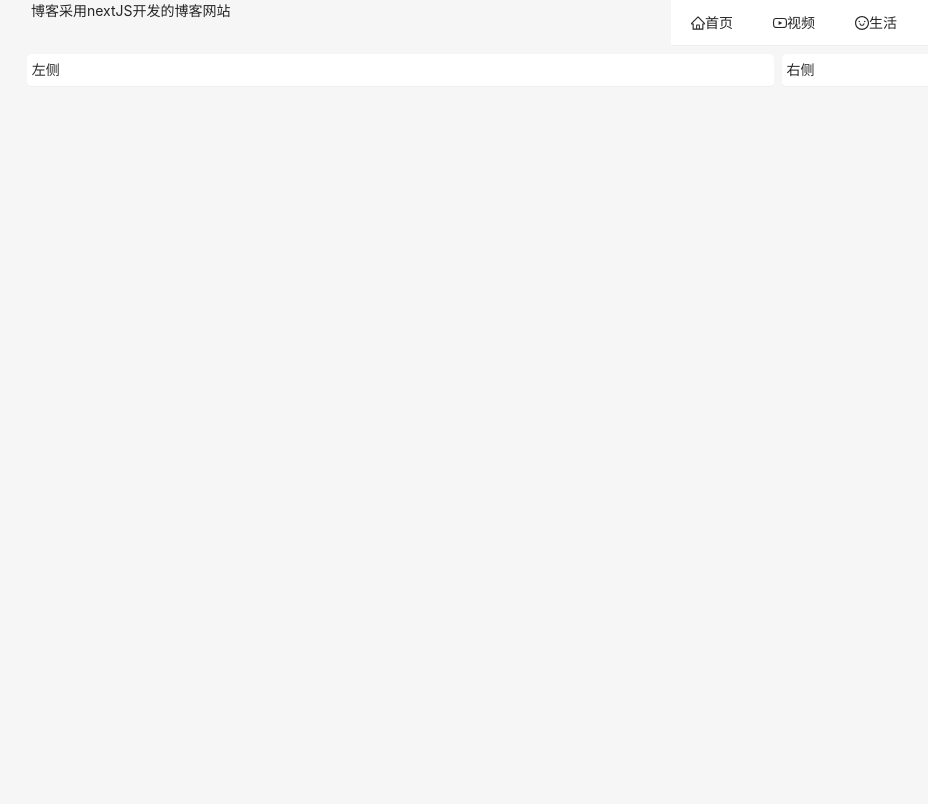
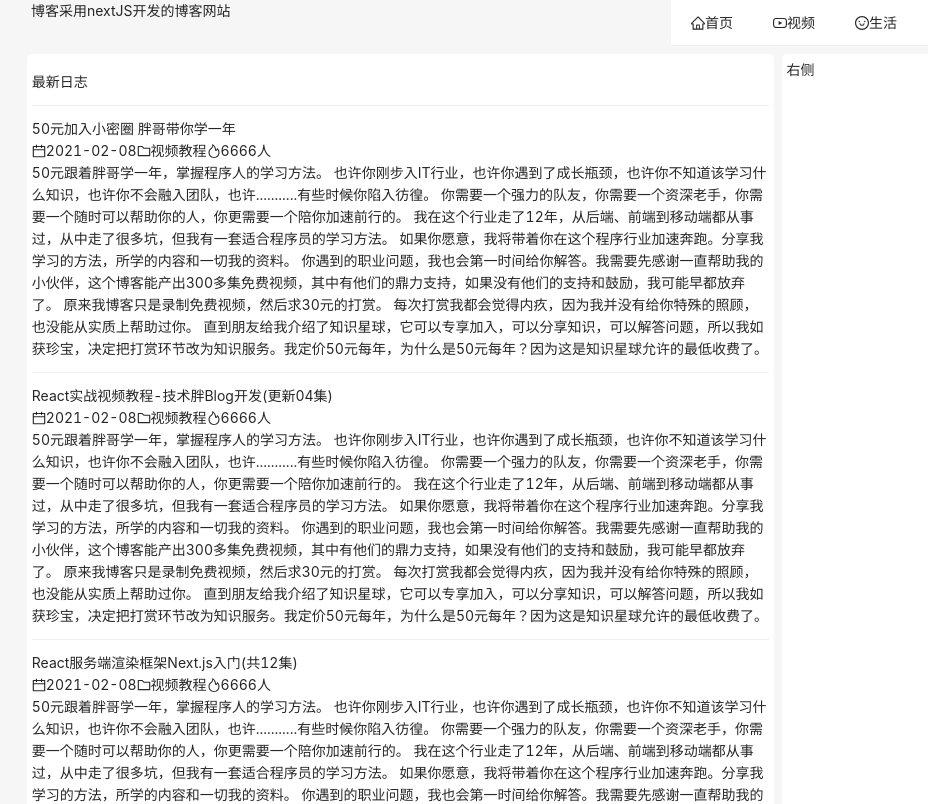
Before and after one commit to GhostyCHEN/react_blog, a Next.js app: page / in a window 1280 px wide. Shown: the top 804 px of the page, without its empty margins (129-1057 px from the left). Built offline with nearby package versions, Linux system fonts and the light colour scheme.

Commit message:
首页列表制作

```diff
--- a/pages/index.js
+++ b/pages/index.js
@@ -1,16 +1,71 @@
-import React from 'react'
-import Head from 'next/head'
-import {Row, Col} from 'antd'
-import Header from '../components/Header'
-const Home = () => (
+import React, { useState } from "react";
+import Head from "next/head";
+import {
+  CalendarOutlined,
+  FolderOutlined,
+  FireOutlined,
+} from "@ant-design/icons";
+import { Row, Col, List } from "antd";
+import Header from "../components/Header";
+import "../static/style/pages/index.module.css";
+const Home = () => {
+  const [mylist, setMylist] = useState([
+    {
+      title: "50元加入小密圈 胖哥带你学一年",
+      context:
+        "50元跟着胖哥学一年，掌握程序人的学习方法。 也许你刚步入IT行业，也许你遇到了成长瓶颈，也许你不知道该学习什么知识，也许你不会融入团队，也许...........有些时候你陷入彷徨。 你需要一个强力的队友，你需要一个资深老手，你需要一个随时可以帮助你的人，你更需要一个陪你加速前行的。 我在这个行业走了12年，从后端、前端到移动端都从事过，从中走了很多坑，但我有一套适合程序员的学习方法。 如果你愿意，我将带着你在这个程序行业加速奔跑。分享我学习的方法，所学的内容和一切我的资料。 你遇到的职业问题，我也会第一时间给你解答。我需要先感谢一直帮助我的小伙伴，这个博客能产出300多集免费视频，其中有他们的鼎力支持，如果没有他们的支持和鼓励，我可能早都放弃了。 原来我博客只是录制免费视频，然后求30元的打赏。 每次打赏我都会觉得内疚，因为我并没有给你特殊的照顾，也没能从实质上帮助过你。 直到朋友给我介绍了知识星球，它可以专享加入，可以分享知识，可以解答问题，所以我如获珍宝，决定把打赏环节改为知识服务。我定价50元每年，为什么是50元每年？因为这是知识星球允许的最低收费了。",
+    },
+    {
+      title: "React实战视频教程-技术胖Blog开发(更新04集)",
+      context:
+        "50元跟着胖哥学一年，掌握程序人的学习方法。 也许你刚步入IT行业，也许你遇到了成长瓶颈，也许你不知道该学习什么知识，也许你不会融入团队，也许...........有些时候你陷入彷徨。 你需要一个强力的队友，你需要一个资深老手，你需要一个随时可以帮助你的人，你更需要一个陪你加速前行的。 我在这个行业走了12年，从后端、前端到移动端都从事过，从中走了很多坑，但我有一套适合程序员的学习方法。 如果你愿意，我将带着你在这个程序行业加速奔跑。分享我学习的方法，所学的内容和一切我的资料。 你遇到的职业问题，我也会第一时间给你解答。我需要先感谢一直帮助我的小伙伴，这个博客能产出300多集免费视频，其中有他们的鼎力支持，如果没有他们的支持和鼓励，我可能早都放弃了。 原来我博客只是录制免费视频，然后求30元的打赏。 每次打赏我都会觉得内疚，因为我并没有给你特殊的照顾，也没能从实质上帮助过你。 直到朋友给我介绍了知识星球，它可以专享加入，可以分享知识，可以解答问题，所以我如获珍宝，决定把打赏环节改为知识服务。我定价50元每年，为什么是50元每年？因为这是知识星球允许的最低收费了。",
+    },
+    {
+      title: "React服务端渲染框架Next.js入门(共12集)",
+      context:
+        "50元跟着胖哥学一年，掌握程序人的学习方法。 也许你刚步入IT行业，也许你遇到了成长瓶颈，也许你不知道该学习什么知识，也许你不会融入团队，也许...........有些时候你陷入彷徨。 你需要一个强力的队友，你需要一个资深老手，你需要一个随时可以帮助你的人，你更需要一个陪你加速前行的。 我在这个行业走了12年，从后端、前端到移动端都从事过，从中走了很多坑，但我有一套适合程序员的学习方法。 如果你愿意，我将带着你在这个程序行业加速奔跑。分享我学习的方法，所学的内容和一切我的资料。 你遇到的职业问题，我也会第一时间给你解答。我需要先感谢一直帮助我的小伙伴，这个博客能产出300多集免费视频，其中有他们的鼎力支持，如果没有他们的支持和鼓励，我可能早都放弃了。 原来我博客只是录制免费视频，然后求30元的打赏。 每次打赏我都会觉得内疚，因为我并没有给你特殊的照顾，也没能从实质上帮助过你。 直到朋友给我介绍了知识星球，它可以专享加入，可以分享知识，可以解答问题，所以我如获珍宝，决定把打赏环节改为知识服务。我定价50元每年，为什么是50元每年？因为这是知识星球允许的最低收费了。",
+    },
+    {
+      title: "React Hooks 免费视频教程(共11集)",
+      context:
+        "50元跟着胖哥学一年，掌握程序人的学习方法。 也许你刚步入IT行业，也许你遇到了成长瓶颈，也许你不知道该学习什么知识，也许你不会融入团队，也许...........有些时候你陷入彷徨。 你需要一个强力的队友，你需要一个资深老手，你需要一个随时可以帮助你的人，你更需要一个陪你加速前行的。 我在这个行业走了12年，从后端、前端到移动端都从事过，从中走了很多坑，但我有一套适合程序员的学习方法。 如果你愿意，我将带着你在这个程序行业加速奔跑。分享我学习的方法，所学的内容和一切我的资料。 你遇到的职业问题，我也会第一时间给你解答。我需要先感谢一直帮助我的小伙伴，这个博客能产出300多集免费视频，其中有他们的鼎力支持，如果没有他们的支持和鼓励，我可能早都放弃了。 原来我博客只是录制免费视频，然后求30元的打赏。 每次打赏我都会觉得内疚，因为我并没有给你特殊的照顾，也没能从实质上帮助过你。 直到朋友给我介绍了知识星球，它可以专享加入，可以分享知识，可以解答问题，所以我如获珍宝，决定把打赏环节改为知识服务。我定价50元每年，为什么是50元每年？因为这是知识星球允许的最低收费了。",
+    },
+  ]);
+  return (
     <>
       <Head>
         <title>Home</title>
       </Head>
       <Header />
       <Row className="comm-main" type="flex" justify="center">
-      <Col className="comm-left" xs={24} sm={24} md={16} lg={18} xl={14}  >
-        左侧
+        <Col className="comm-left" xs={24} sm={24} md={16} lg={18} xl={14}>
+          <List
+            header={<div>最新日志</div>}
+            itemLayout="vertical"
+            dataSource={mylist}
+            renderItem={(item) => {
+              return (
+                <List.Item>
+                  <div className="list-title">{item.title}</div>
+                  <div className="list-icon">
+                    <span>
+                      <CalendarOutlined />
+                      2021-02-08
+                    </span>
+                    <span>
+                      <FolderOutlined />
+                      视频教程
+                    </span>
+                    <span>
+                      <FireOutlined />
+                      6666人
+                    </span>
+                  </div>
+                  <div className="list-context">{item.context}</div>
+                </List.Item>
+              );
+            }}
+          />
         </Col>
 
         <Col className="comm-right" xs={0} sm={0} md={7} lg={5} xl={4}>
@@ -18,5 +73,6 @@ const Home = () => (
         </Col>
       </Row>
     </>
-)
-export default Home
+  );
+};
+export default Home;
--- /dev/null
+++ b/static/style/pages/index.module.css
@@ -0,0 +1,18 @@
+
+.list-title{
+  font-size:1.3rem;
+  color: #1e90ff;
+  padding: 0 0.5rem;
+}
+.list-context{
+  color:#777;
+  padding:.5rem;
+}
+.list-icon{
+  padding:.5rem 0;
+  color:#AAA;
+}
+.list-icon span{
+  display: inline-block;
+  padding: 0 10px;
+}
```
Also changed, not shown: pages/detailed.js (+8 -8 lines). Lines whose indentation alone changed are shown as unchanged.
